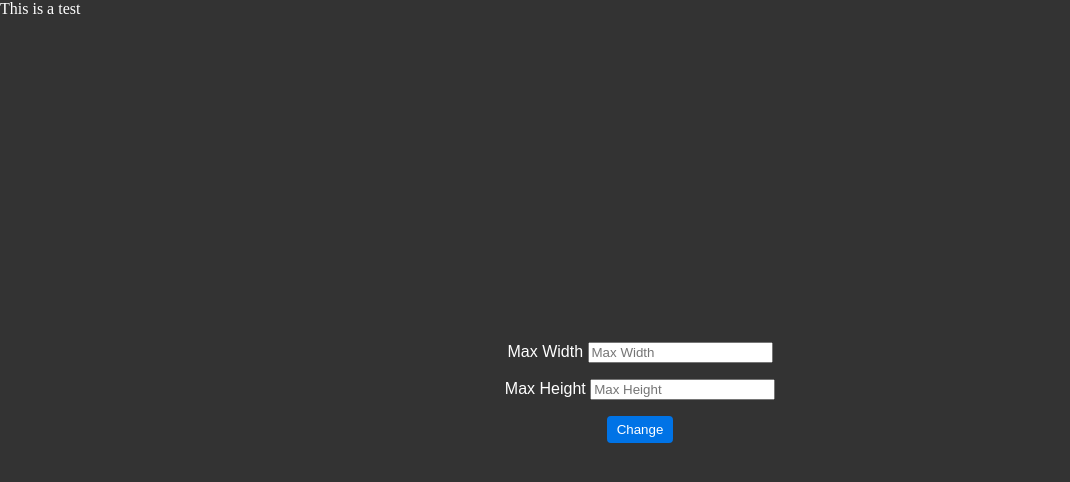
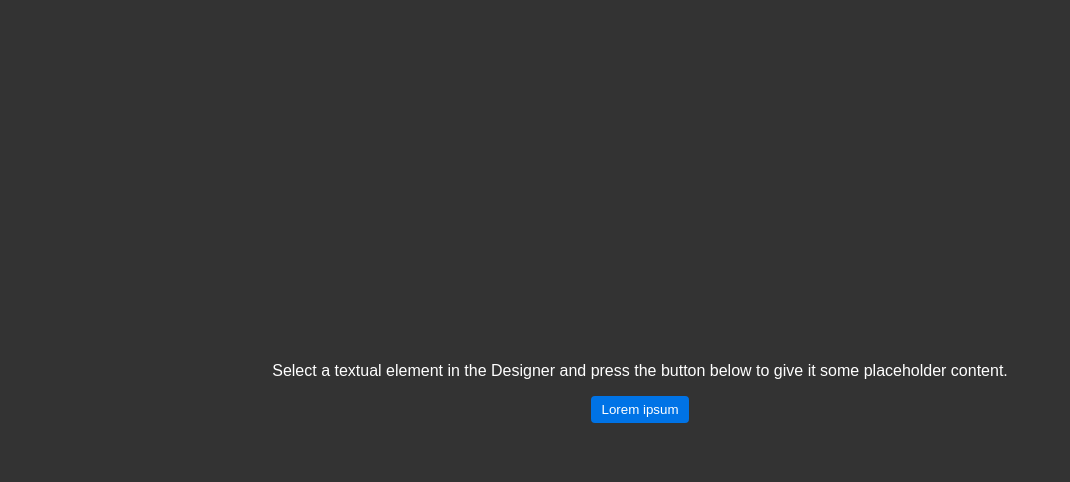
Before and after one commit to kvlk-dev/blocks99, a website: page public/index.html in a window 1280 px wide. Shown: the whole page, without its empty margins (0-1070 px from the left). Drawn offline with Linux system fonts and the light colour scheme.

```diff
--- a/public/index.html
+++ b/public/index.html
@@ -1,14 +1,9 @@
-<link href="styles.css" rel="stylesheet"/>
-<p style="color:#fff">This is a test</p>
-<form id="elementProps">
-    <div>
-        <label for="elementMaxWidth">Max Width</label>
-        <input id="elementMaxWidth" placeholder="Max Width" type="number"/>
-    </div>
-    <div>
-        <label for="elementMaxHeight">Max Height</label>
-        <input id="elementMaxHeight" placeholder="Max Height" type="number"/>
-    </div>
-    <button type="submit">Change</button>
+<link href="styles.css" rel="stylesheet" />
+<form id="lorem">
+  <div>
+    Select a textual element in the Designer and press the button below to
+    give it some placeholder content.
+  </div>
+  <button>Lorem ipsum</button>
 </form>
 <script src="index.js"></script>
--- a/webflow.json
+++ b/webflow.json
@@ -1,3 +1,3 @@
 {
-  "name": "blocks99"
+  "name": "blocks99-dev"
 }
```
Also changed, not shown: package.json (+12 -2 lines), src/index.ts (+15 -2 lines), README.md, 1 other file.
